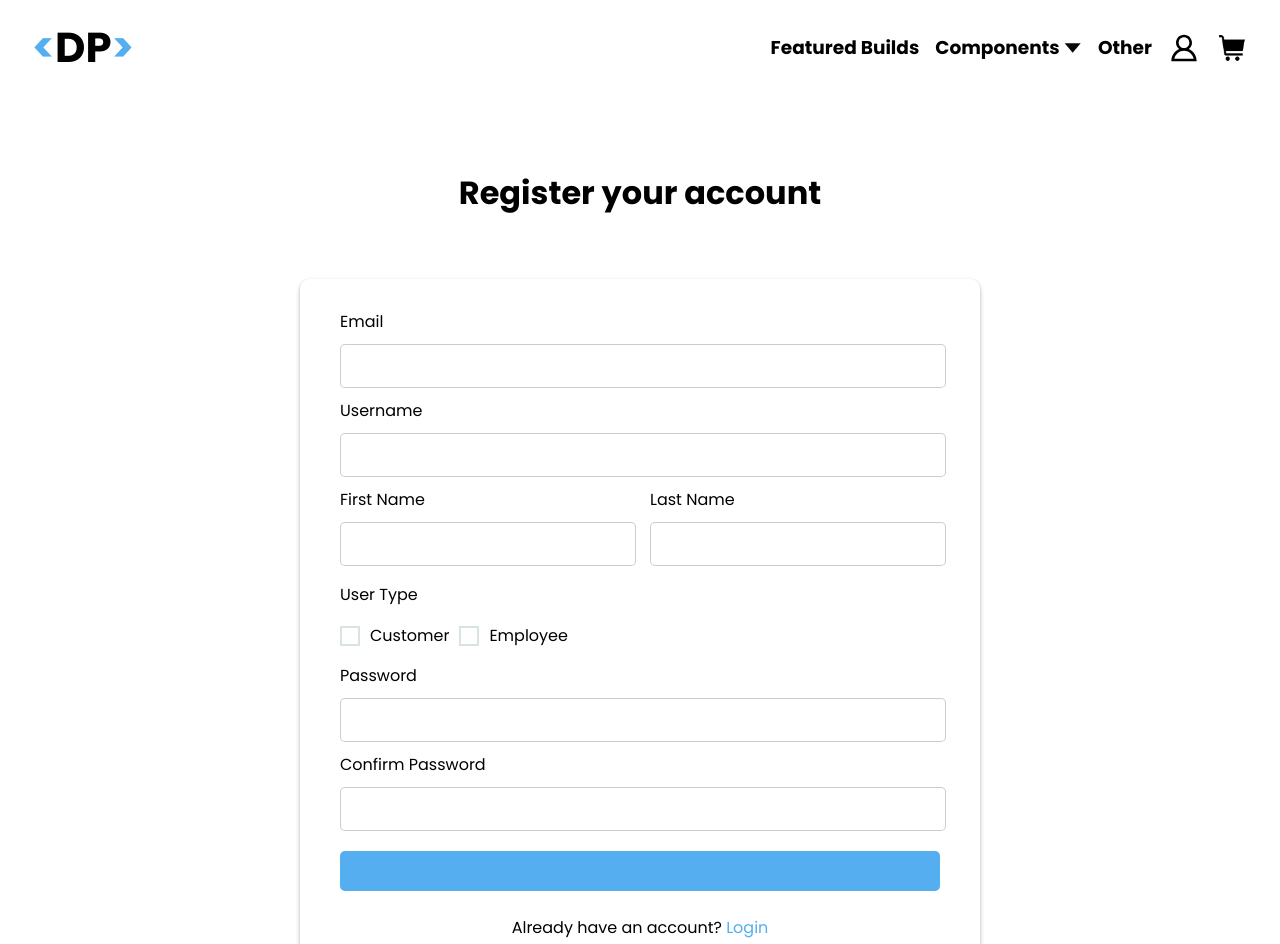
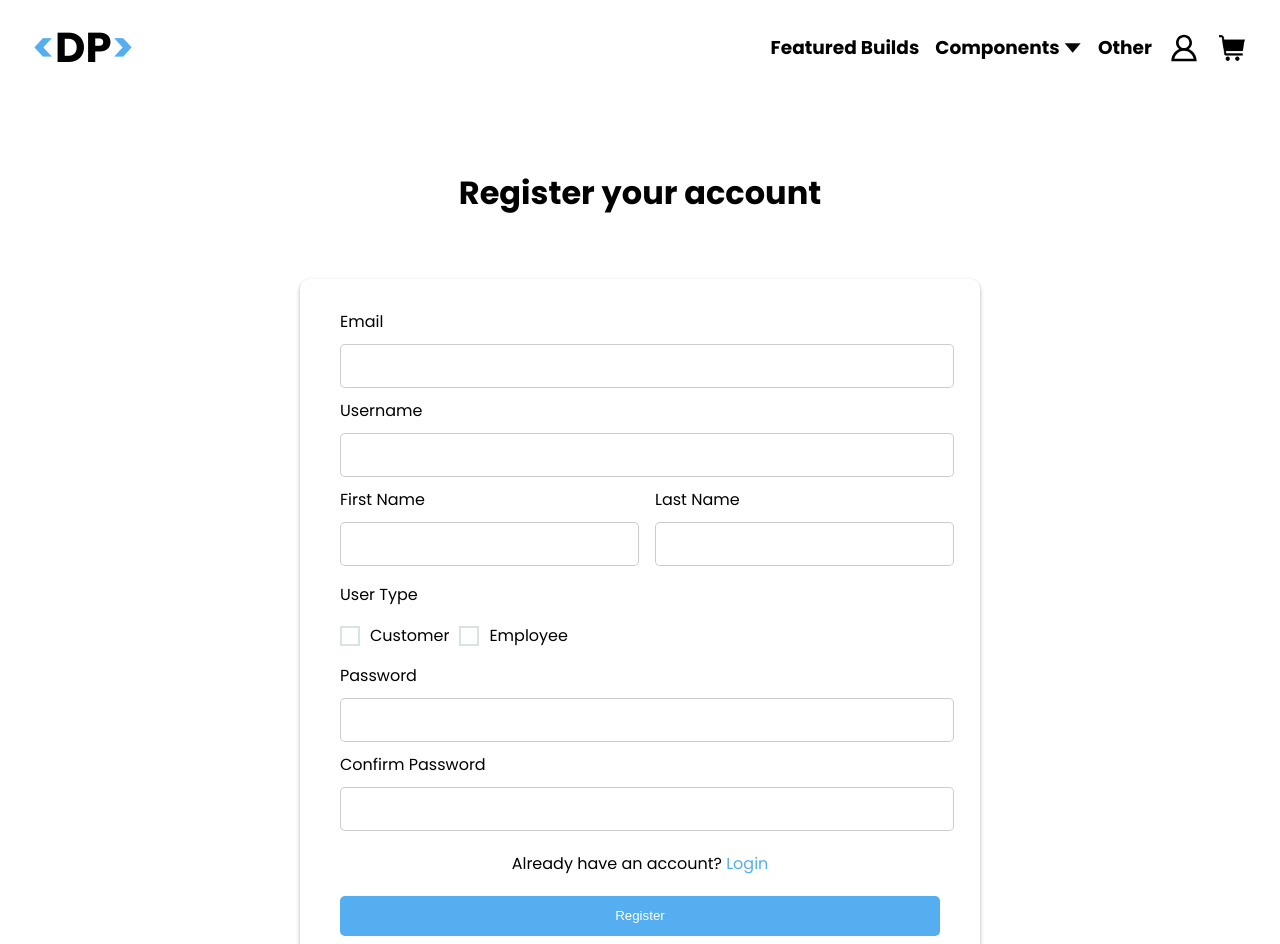
Before and after one commit to brandonlam4237/CSC322_Project, a React (Create React App) app in the folder client/: page /register in a window 1280 px wide. Shown: the top 944 px of the page. Built offline with nearby package versions, Linux system fonts and the light colour scheme.

Commit message:
feat: design form logic to register/login pages

```diff
--- a/client/src/pages/Login.tsx
+++ b/client/src/pages/Login.tsx
@@ -1,35 +1,68 @@
 import Input from "src/components/Input";
 import Button from "src/components/Button";
 import { Link } from "react-router-dom";
+import { useState } from "react";
 import "../scss/auth.scss";
+
+interface LoginForm {
+  username: string;
+  password: string;
+}
+
 export default function Login() {
+  const [loginForm, setLoginForm] = useState<LoginForm>({
+    username: "",
+    password: "",
+  });
+
+  function handleOnFormChange(event: React.ChangeEvent<HTMLInputElement>) {
+    const fieldName: string = event.target.name;
+    const fieldValue: string = event.target.value;
+    setLoginForm({
+      ...loginForm,
+      [fieldName]: fieldValue,
+    });
+  }
+
   return (
-    <main className="register">
-      <h1 className="register__header">Login to your account</h1>
+    <main className="auth">
+      <h1 className="auth__header">Login to your account</h1>
       <section className="container">
         <div className="container__forms">
           <form>
             <label>
               <p>Username</p>
-              <Input />
+              <input
+                className="input-field"
+                type="text"
+                name="username"
+                value={loginForm.username}
+                onChange={handleOnFormChange}
+              />
             </label>
           </form>
           <form>
             <label>
               <p>Password</p>
-              <Input />
+              <input
+                className="input-field"
+                type="password"
+                name="password"
+                value={loginForm.password}
+                onChange={handleOnFormChange}
+              />
             </label>
           </form>
-        </div>
-        <div className="container__button">
-          <Button label="Login" />
         </div>
         <footer className="container__footer">
           Don't have an account?{" "}
           <Link className="redirect-link" to="/register">
-            Login
+            Register
           </Link>
         </footer>
+        <div className="container__button">
+          <Button variant="primary">Login</Button>
+        </div>
       </section>
     </main>
   );
--- a/client/src/pages/Register.tsx
+++ b/client/src/pages/Register.tsx
@@ -3,36 +3,91 @@ import "../scss/auth.scss";
 import Input from "src/components/Input";
 import Button from "src/components/Button";
 import "../scss/radio.scss";
+import { useState } from "react";
+import "../scss/input.scss";
+
+interface RegisterForm {
+  email: string;
+  username: string;
+  firstName: string;
+  lastName: string;
+  userType: string;
+  password: string;
+  confirmPassword: string;
+}
 
 export default function Register() {
+  const [registerForm, setRegisterForm] = useState<RegisterForm>({
+    email: "",
+    username: "",
+    firstName: "",
+    lastName: "",
+    userType: "",
+    password: "",
+    confirmPassword: "",
+  });
+
+  function handleOnFormChange(event: React.ChangeEvent<HTMLInputElement>) {
+    const fieldName: string = event.target.name;
+    const fieldValue: string = event.target.value;
+    setRegisterForm({
+      ...registerForm,
+      [fieldName]: fieldValue,
+    });
+  }
+
   return (
-    <main className="register">
-      <h1 className="register__header">Register your account</h1>
+    <main className="auth">
+      <h1 className="auth__header">Register your account</h1>
       <section className="container">
         <div className="container__forms">
           <form>
             <label>
               <p>Email</p>
-              <Input />
+              <input
+                className="input-field"
+                type="text"
+                name="email"
+                value={registerForm.email}
+                onChange={handleOnFormChange}
+              />
             </label>
           </form>
           <form>
             <label>
               <p>Username</p>
-              <Input />
+              <input
+                className="input-field"
+                type="text"
+                name="username"
+                value={registerForm.username}
+                onChange={handleOnFormChange}
+              />
             </label>
           </form>
           <div className="container__forms__name">
             <form>
               <label>
                 <p>First Name</p>
-                <Input />
+                <input
+                  className="input-field"
+                  type="text"
+                  name="firstName"
+                  value={registerForm.firstName}
+                  onChange={handleOnFormChange}
+                />
               </label>
             </form>
             <form>
               <label>
                 <p>Last Name</p>
-                <Input />
+                <input
+                  className="input-field"
+                  type="text"
+                  name="lastName"
+                  value={registerForm.lastName}
+                  onChange={handleOnFormChange}
+                />
               </label>
             </form>
           </div>
@@ -41,9 +96,11 @@ export default function Register() {
             <label htmlFor="userType-customer" className="radio">
               <input
                 type="radio"
-                name="customer"
+                name="userType"
                 id="userType-customer"
                 className="radio__input"
+                value="customer"
+                onChange={handleOnFormChange}
               />
               <div className="radio__radio"></div>
               Customer
@@ -51,9 +108,11 @@ export default function Register() {
             <label htmlFor="userType-employee" className="radio">
               <input
                 type="radio"
-                name="customer"
+                name="userType"
                 id="userType-employee"
                 className="radio__input"
+                value="employee"
+                onChange={handleOnFormChange}
               />
               <div className="radio__radio"></div>
               Employee
@@ -62,18 +121,27 @@ export default function Register() {
           <form>
             <label>
               <p>Password</p>
-              <Input />
+              <input
+                className="input-field"
+                type="password"
+                name="password"
+                value={registerForm.password}
+                onChange={handleOnFormChange}
+              />
             </label>
           </form>
           <form>
             <label>
               <p>Confirm Password</p>
-              <Input />
+              <input
+                className="input-field"
+                type="password"
+                name="confirmPassword"
+                value={registerForm.confirmPassword}
+                onChange={handleOnFormChange}
+              />
             </label>
           </form>
-        </div>
-        <div className="container__button">
-          <Button label="Register" />
         </div>
         <footer className="container__footer">
           Already have an account?{" "}
@@ -81,6 +149,9 @@ export default function Register() {
             Login
           </Link>
         </footer>
+        <div className="container__button">
+          <Button variant="primary">Register</Button>
+        </div>
       </section>
     </main>
   );
--- a/client/src/scss/auth.scss
+++ b/client/src/scss/auth.scss
@@ -1,6 +1,6 @@
 @import "colors";
 
-.register {
+.auth {
   display: flex;
   flex-direction: column;
   align-items: center;
@@ -36,7 +36,7 @@
       }
       &__name {
         display: flex;
-        column-gap: 20px;
+        column-gap: 30px;
         // justify-content: space-between;
         width: 100%;
         margin: 0px;
@@ -45,7 +45,10 @@
     }
     &__footer {
       align-self: center;
-      margin-bottom: 20px;
+    }
+
+    &__button {
+      padding-bottom: 20px;
     }
   }
 }
--- a/client/src/scss/button.scss
+++ b/client/src/scss/button.scss
@@ -11,13 +11,13 @@ button {
   cursor: pointer;
   transition: 200ms;
 
-}
   /* button effects */
-button:hover {
+  &:hover {
     background-color: #3d91cd;
   }
-button:active {
+  &:active {
     background-color: white;
     color: #54aeef;
     border: #3d91cd solid 2px;
   }
+}
--- a/client/src/scss/input.scss
+++ b/client/src/scss/input.scss
@@ -7,12 +7,12 @@
   outline-offset: 2px;
   border-radius: 5px;
   font-size: large;
+  padding-left: 10px;
 
   &:focus {
     border-color: #54aeef;
     box-shadow: #54aeef 0px 0px 0px 1px;
   }
-
   textarea:focus {
     padding: 2px;
   }
```
Lines whose indentation alone changed are shown as unchanged.
